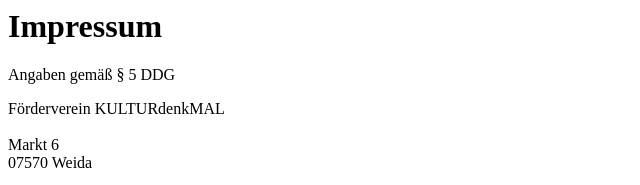
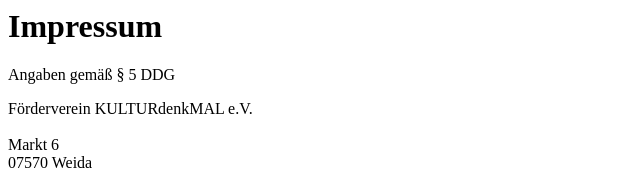
Before and after one commit to f1tz3r/KULTURdenkMAL, a plain HTML site: page index.html in a window 1280 px wide. Shown: the top 185 px of the page, 0-640 px from the left. Drawn offline with Linux system fonts and the light colour scheme.

Commit message:
Update index.html

```diff
--- a/index.html
+++ b/index.html
@@ -1,4 +1,4 @@
-<h1>Impressum</h1><p>Angaben gemäß § 5 DDG</p><p>Förderverein KULTURdenkMAL<br>
+<h1>Impressum</h1><p>Angaben gemäß § 5 DDG</p><p>Förderverein KULTURdenkMAL e.V.<br>
 <br>
 Markt 6<br>
 07570 Weida <br>
```
